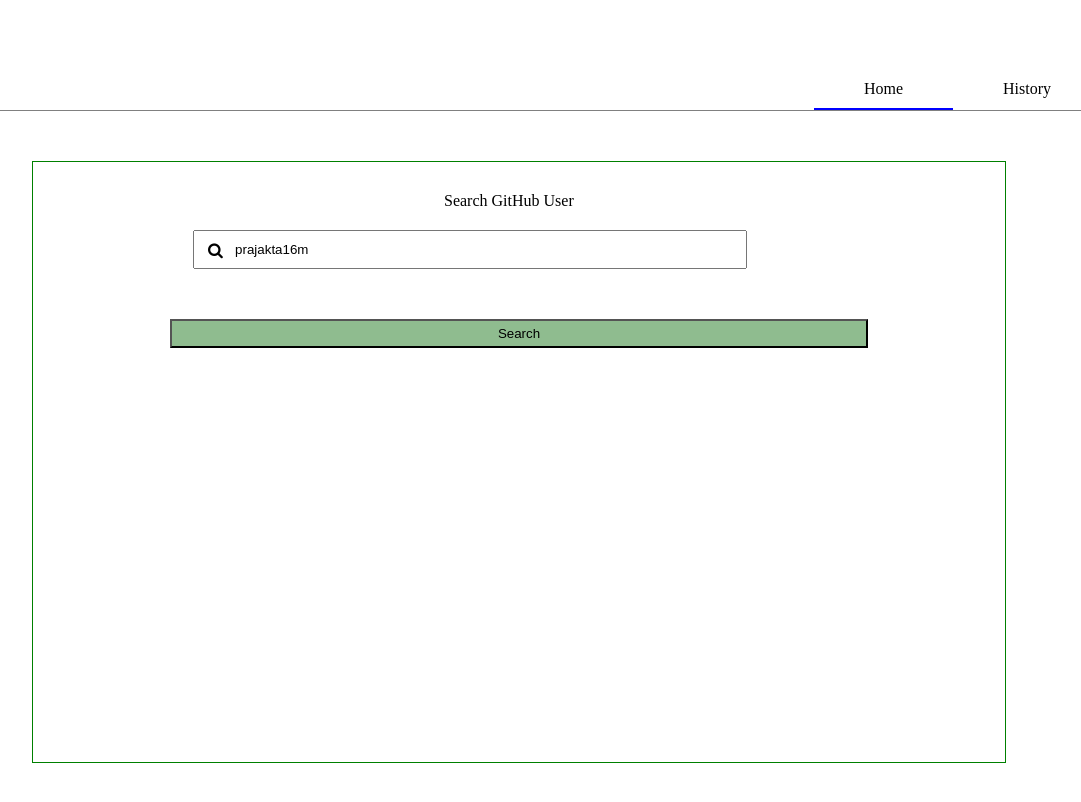
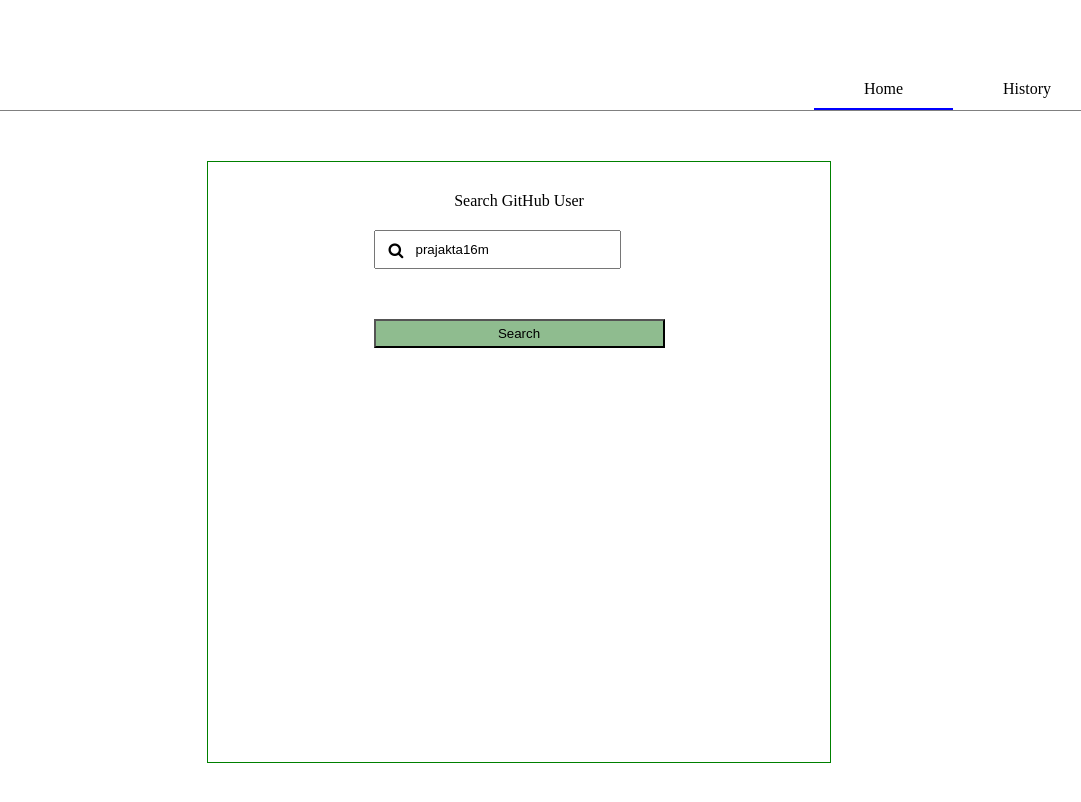
Before and after one commit to prajakta16m/ng-freshprints-assignment, an Angular app: page /home in a window 1280 px wide. Shown: the top 802 px of the page, without its empty margins (121-1202 px from the left). Built offline with nearby package versions, Linux system fonts and the light colour scheme.

Commit message:
style fix

```diff
--- a/src/app/app.component.scss
+++ b/src/app/app.component.scss
@@ -3,9 +3,10 @@
 
   .main-title{
     margin: auto;
-    width: 150px;
+    width: 50%;
     padding: 10px 0 ;
     margin-bottom: 10px;
+    text-align: center;
   }
 
   margin: 50px;
@@ -30,7 +31,7 @@
 
   .page-container {
     margin: auto;
-    width: 80%;
+    width: 50%;
     height: 70vh;
     border: 1px solid green;
     padding: 20px;
--- a/src/app/app.component.ts
+++ b/src/app/app.component.ts
@@ -22,8 +22,8 @@ export class AppComponent implements OnInit {
 
   ngOnInit() {
 
-    localStorage.removeItem('users');
-    localStorage.setItem('users', JSON.stringify([]));
+    //localStorage.removeItem('users');
+    //localStorage.setItem('users', JSON.stringify([]));
   }
 
 }
--- a/src/app/history/history.component.html
+++ b/src/app/history/history.component.html
@@ -7,7 +7,7 @@
       <div>{{user.login}}</div>
     </div>
     <div class="col2">
-      <app-user-details [data]="user"></app-user-details>
+      <app-user-details [data]="user" [grid]=true></app-user-details>
     </div>
   </div>
 
--- a/src/app/home/home.component.html
+++ b/src/app/home/home.component.html
@@ -14,6 +14,6 @@
   <button (click)="search()">Search</button>
 
   <div ng-if="displayUser" class="main">
-    <app-user-details [data]="displayUser"></app-user-details>
+    <app-user-details [data]="displayUser" [grid]=false></app-user-details>
   </div>
 </div>
--- a/src/app/home/home.component.scss
+++ b/src/app/home/home.component.scss
@@ -1,7 +1,7 @@
 #homeContainer {
 
   .input-icons {
-      width: 70%;
+      width: 50%;
       margin: auto;
       margin-bottom: 10px;
       position: relative;
@@ -31,7 +31,7 @@
   }
 
   button {
-    width: 75%;
+    width: 50%;
     padding: 5px;
     margin: auto;
     display: block;
--- a/src/app/user-details/user-details.component.html
+++ b/src/app/user-details/user-details.component.html
@@ -1,6 +1,6 @@
 <div>
   <div *ngIf="data" class="main">
-    <div class="box-container">
+    <div class="box-container" [ngClass]="{ 'is--grid' : grid , 'no--grid' : !grid}">
 
       <div class="grid-col">
         <div class="title">User Image</div>
@@ -9,11 +9,7 @@
             <img [src]="data.avatar" />
           </div>
         </div>
-        <!-- <div class="grid-box">
-          <div class="img-container">
-            <img [src]="data.avatar" />
-          </div>
-        </div> -->
+
 
       </div>
 
--- a/src/app/user-details/user-details.component.scss
+++ b/src/app/user-details/user-details.component.scss
@@ -5,8 +5,6 @@
     height: 200px;
     padding: 20px;
 
-    border: 1px solid gray;
-    //margin-top: 20px;
 
     .grid-col {
       width: 50%;
@@ -29,7 +27,7 @@
       width: 100px;
       height: 100px;
       display: inline-block;
-      //position: absolute;
+
     }
 
   img {
@@ -37,3 +35,9 @@
     max-height: 100%;
   }
 }
+.is--grid {
+  border-left: 1px solid gray;
+}
+.no--grid {
+  border: 1px solid gray;
+}
--- a/src/app/user-details/user-details.component.ts
+++ b/src/app/user-details/user-details.component.ts
@@ -14,6 +14,7 @@ import { User } from '../user.model';
 })
 export class UserDetailsComponent implements OnInit, OnChanges {
   @Input() data: User;
+  @Input() grid: boolean;
   constructor() {}
 
   ngOnChanges(changes: SimpleChanges): void {
```
